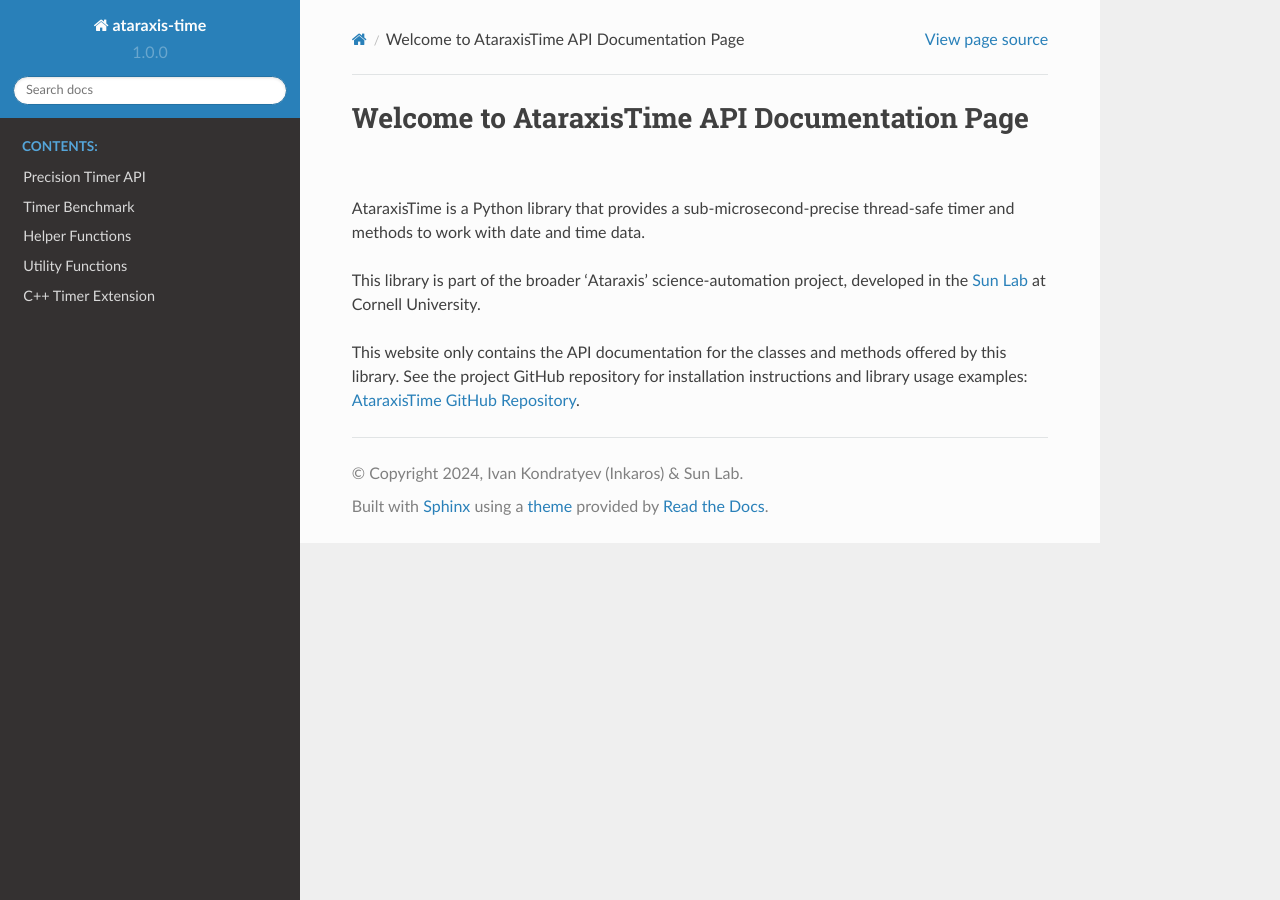
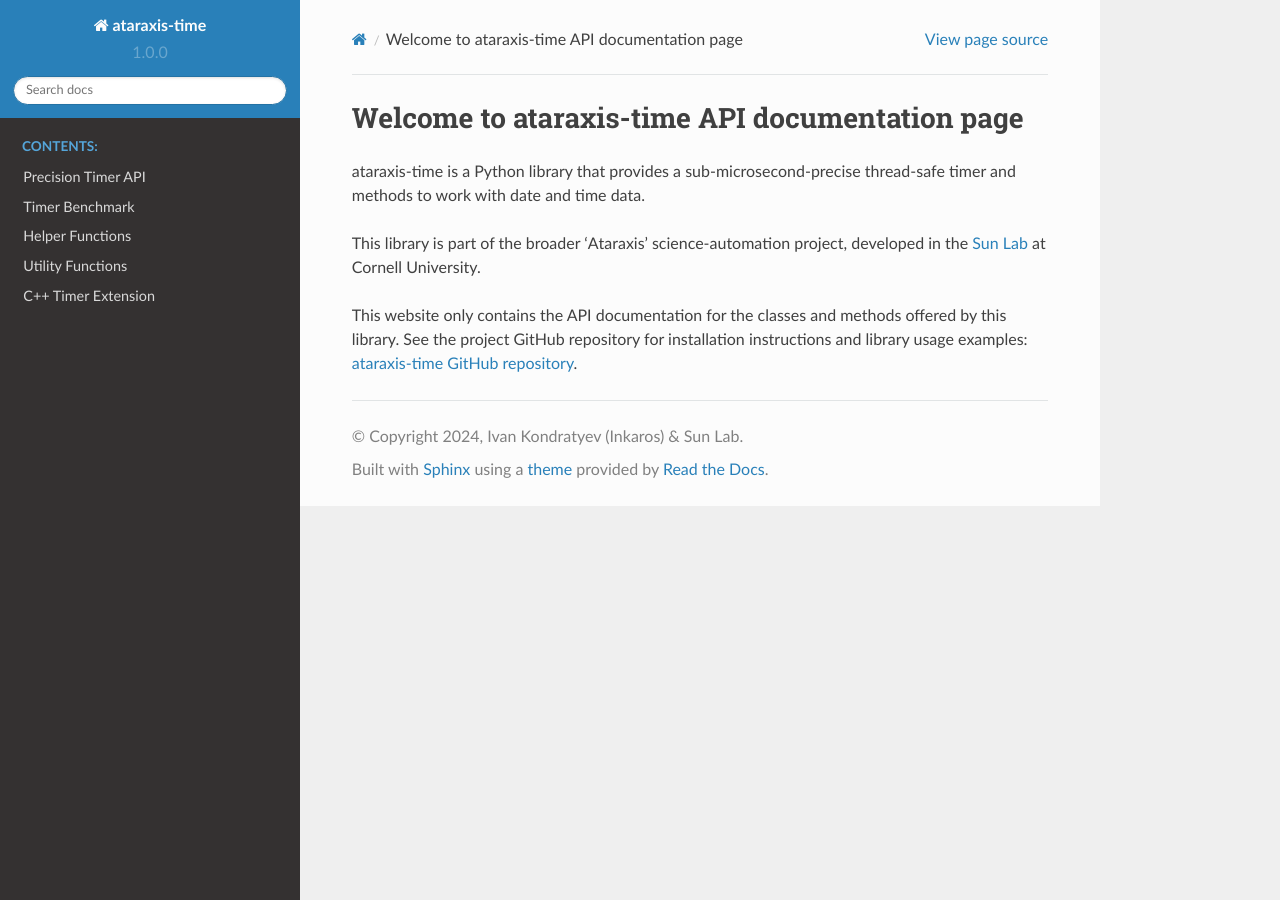
Before and after one commit to Sun-Lab-NBB/ataraxis-time, a Sphinx documentation site: the page built from docs/source/welcome.rst, in a window 1280 px wide. Built offline with Sphinx 7.4.7 and the Read the Docs theme 2.0.0, drawn with Linux system fonts in a browser that asks for light colours; the version number is read from the project's files by our own code.

```diff
--- a/docs/source/welcome.rst
+++ b/docs/source/welcome.rst
@@ -1,15 +1,15 @@
-Welcome to AtaraxisTime API Documentation Page
-==============================================
+Welcome to ataraxis-time API documentation page
+===============================================
 
-AtaraxisTime is a Python library that provides a sub-microsecond-precise thread-safe timer and methods to work with date
-and time data.
+ataraxis-time is a Python library that provides a sub-microsecond-precise thread-safe timer and methods to work with
+date and time data.
 
 This library is part of the broader 'Ataraxis' science-automation project, developed in the
 `Sun Lab <https://neuroai.github.io/sunlab/>`_ at Cornell University.
 
 This website only contains the API documentation for the classes and methods offered by this library. See the project
-GitHub repository for installation instructions and library usage examples: `AtaraxisTime GitHub Repository
-<https://github.com/Sun-Lab-NBB/AtaraxisTime>`_.
+GitHub repository for installation instructions and library usage examples: `ataraxis-time GitHub repository
+<https://github.com/Sun-Lab-NBB/ataraxis-time>`_.
 
-.. _`Ataraxis Time GitHub Repository`: https://github.com/Sun-Lab-NBB/AtaraxisTime
+.. _`ataraxis-time GitHub repository`: https://github.com/Sun-Lab-NBB/ataraxis-time
 .. _`Sun Lab`: https://neuroai.github.io/sunlab/
--- a/pyproject.toml
+++ b/pyproject.toml
@@ -54,13 +54,13 @@ classifiers = [
 
 # Project-wide dependencies
 dependencies = [
-    "numpy",
+    "numpy<2.0.0",  # Newest numpy version currently fails to compile for linux, so odler one is used
     "click",
     "tqdm",
 ]
 
 [project.urls]
-Homepage = "https://github.com/Sun-Lab-NBB/AtaraxisTime"
+Homepage = "https://github.com/Sun-Lab-NBB/ataraxis-time"
 Documentation = "https://ataraxis-time-api-docs.netlify.app/"
 
 # Specifies the dependecies for various build configurations. Mostly, these configurations are used together with 'tox'
```
Also changed, not shown: README.md (+3 -2 lines), automation.py (+41 -38 lines), 2 other files.
